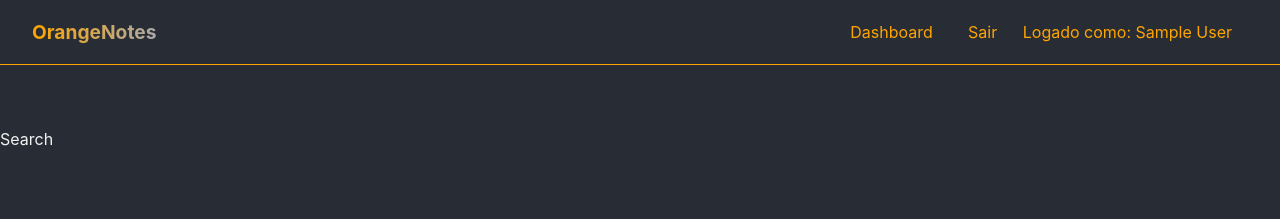
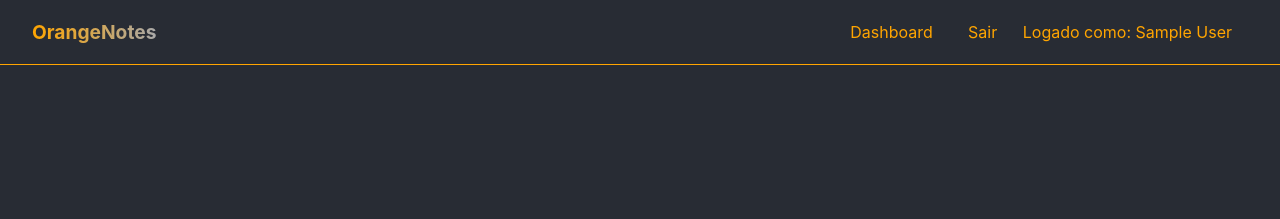
Before and after one commit to hudsonsamuelsantos/orange-notes, a React (Create React App) app: page /search in a window 1280 px wide. Shown: the top 219 px of the page. Built offline with nearby package versions, Linux system fonts and the light colour scheme; no server answers; sample sign-in values are in the browser's storage.

Commit message:
search page update

```diff
--- a/src/pages/Search/Search.js
+++ b/src/pages/Search/Search.js
@@ -1,8 +1,16 @@
 import styles from './Search.module.css'
 
+import { useQuery } from "../../hooks/useQuery"
+
 function Search() {
+
+    const query = useQuery()
+    const search = query.get('q')
+
     return (
-        <div>Search</div>
+        <div>
+            <p>{search}</p>
+        </div>
     )
 }
 
```
